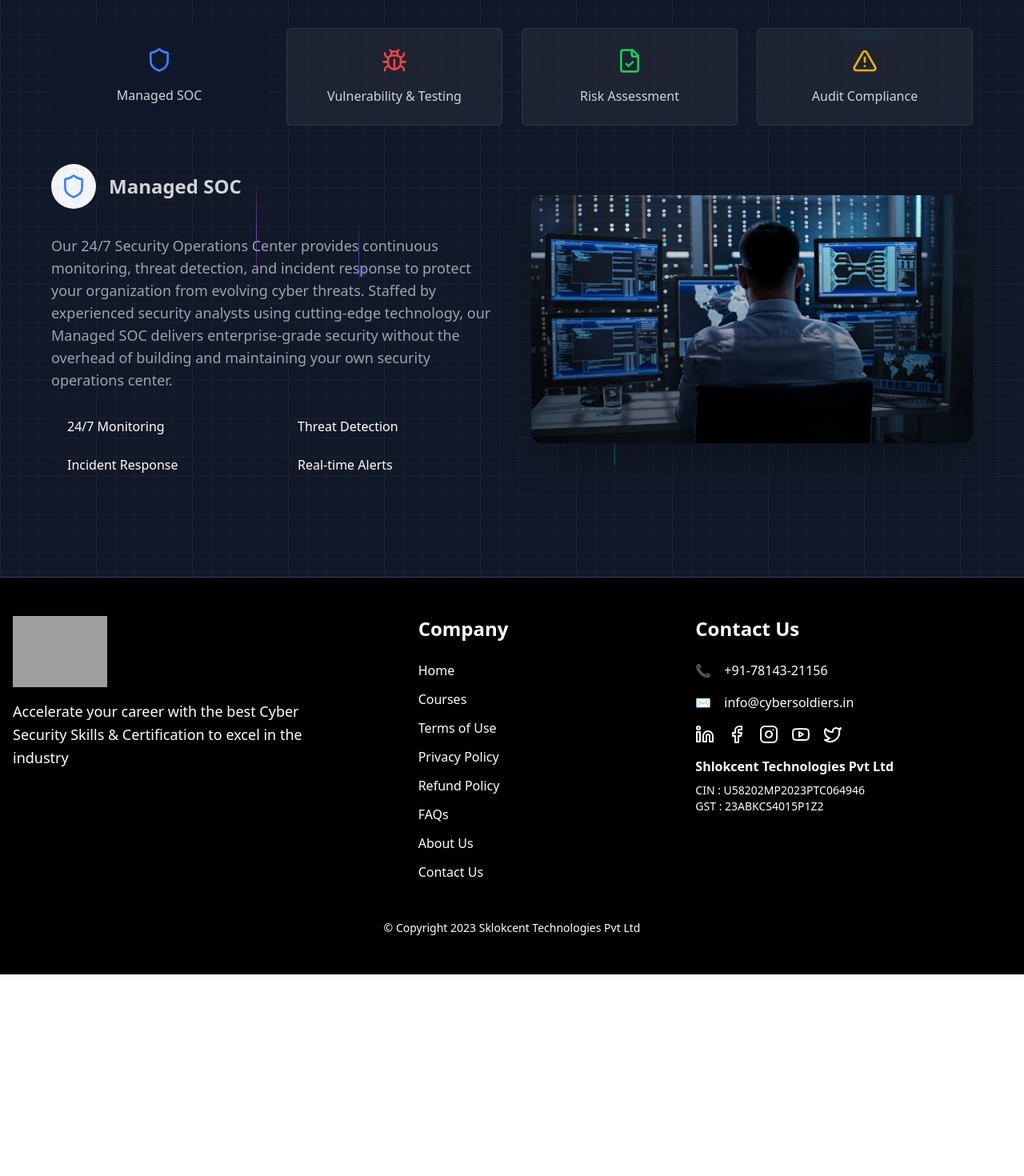
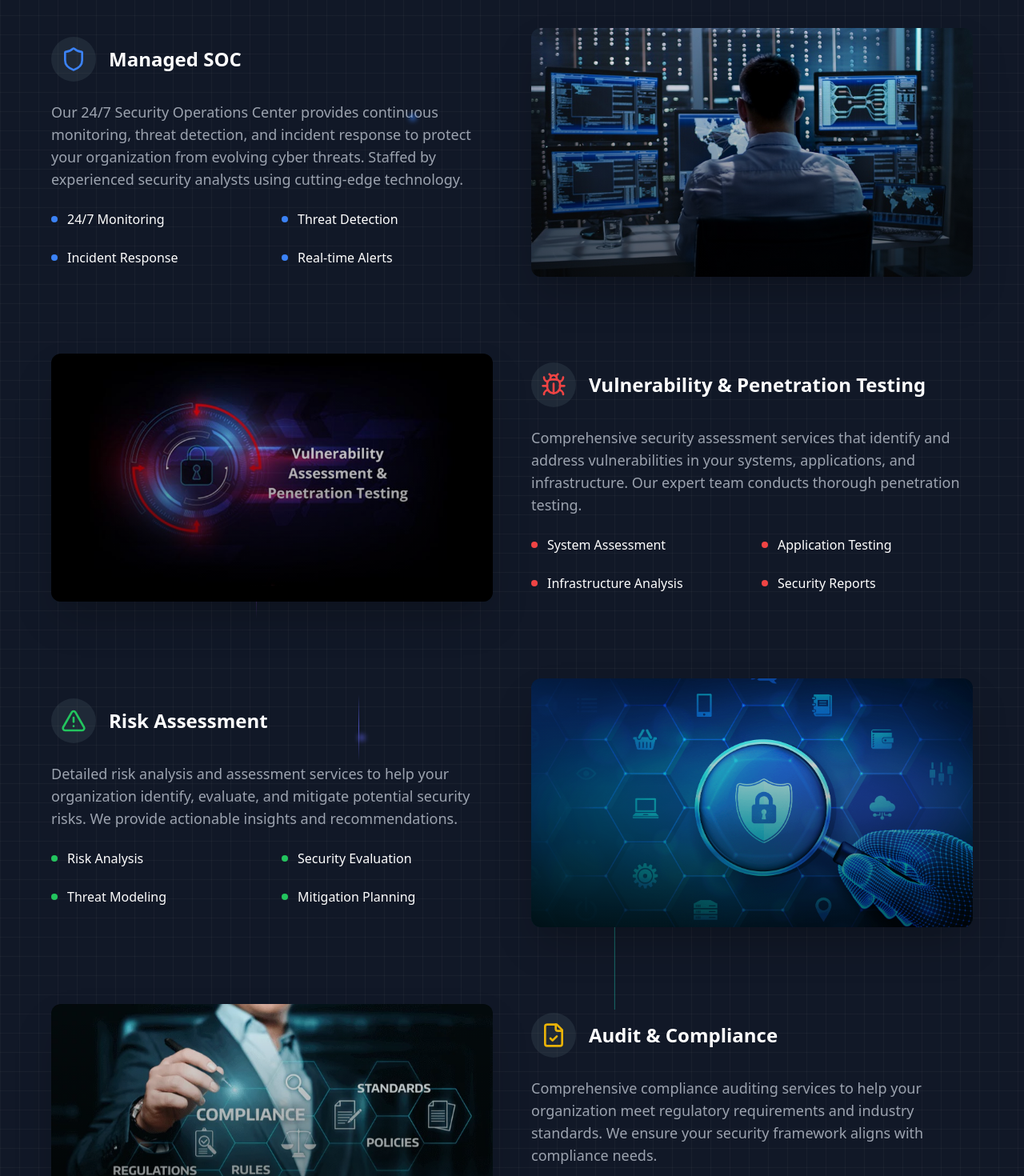
Before and after one commit to Devmangrani/Cyber-Soilders, a React (Vite) app: page /services in a window 1280 px wide. Shown: the part 900-2370 px from the top of the page at 80% size. Before the commit the page ends 2118 px from the top, so only its background shows below. Built offline with nearby package versions, Linux system fonts and the light colour scheme; grey boxes are pictures that could not be loaded.

Commit message:
Updated services section

```diff
--- a/src/App.jsx
+++ b/src/App.jsx
@@ -13,7 +13,7 @@ import Training from "@/components/training"
 import About from "@/components/about"
 import Contact from "@/components/contact"
 import Careers from "@/components/careers"
-import Hire from "@/components/hire"
+// import Hire from "@/components/hire"
 import ScrollToTop from "@/components/scroll-to-top"
 import Testimonials from "@/components/testimonials"
 import Affiliations from "@/components/Affiliations"
@@ -46,7 +46,7 @@ export default function App() {
             <Route path="/about" element={<About />} />
             <Route path="/contact" element={<Contact />} />
             <Route path="/careers" element={<Careers />} />
-            <Route path="/hire" element={<Hire />} />
+            {/* <Route path="/hire" element={<Hire />} /> */}
           </Routes>
         </main>
         <Footer />
--- a/src/components/header.jsx
+++ b/src/components/header.jsx
@@ -110,7 +110,7 @@ export default function Header() {
               className="block text-sm font-medium transition-colors hover:text-primary py-2"
               onClick={() => setIsMenuOpen(false)}
             >
-              Hire
+              {/* Hire */}
             </Link>
             <Link
               to="/contact"
--- a/src/components/services.jsx
+++ b/src/components/services.jsx
@@ -417,9 +417,8 @@ export default function Services() {
         {/* Services Selection Section */}
         <section
           ref={addToRefs}
-          className="w-full py-20 md:py-32 bg-gray-900 relative overflow-hidden opacity-0 translate-y-4 duration-700 ease-out"
+          className="w-full py-20 md:py-32 bg-gray-900 relative overflow-hidden"
         >
-          {/* Background gradient */}
           <GridBackground />
 
           <div className="container px-4 md:px-6 max-w-[1200px] mx-auto">
@@ -433,110 +432,119 @@ export default function Services() {
                 Tailored Solutions
               </div>
               <h2 className="text-3xl font-bold tracking-tighter mb-4 text-white">
-                Select Your Security Need
+                Our Services
               </h2>
             </motion.div>
 
-            <div className="grid grid-cols-1 sm:grid-cols-2 lg:grid-cols-2 xl:grid-cols-4 gap-6 mb-12">
-              {services.map((service, index) => (
-                <motion.div
-                  key={service.id}
-                  initial={{ opacity: 0, y: 20 }}
-                  animate={{ opacity: 1, y: 0 }}
-                  transition={{ duration: 0.3, delay: index * 0.1 }}
-                >
-                  <Button
-                    variant={selectedService === service.id ? "default" : "outline"}
-                    className={`h-auto py-6 px-6 w-full text-base relative overflow-hidden ${
-                      selectedService === service.id
-                        ? "bg-primary text-white"
-                        : "bg-white/5 backdrop-blur-sm border border-gray-200/10 hover:bg-white/10"
-                    }`}
-                    onClick={() => setSelectedService(service.id)}
-                  >
-                    <span className="relative z-10 flex flex-col items-center justify-center gap-4 text-white">
-                      <motion.div className={service.color}>
-                        {service.icon}
-                      </motion.div>
-                      <span className="text-gray-300">{service.title}</span>
-                    </span>
-                  </Button>
-                </motion.div>
-              ))}
-            </div>
-
-            <AnimatePresence mode="wait">
-              <motion.div
-                key={selectedService}
-                initial={{ opacity: 0, y: 20 }}
-                animate={{ opacity: 1, y: 0 }}
-                exit={{ opacity: 0, y: -20 }}
-                transition={{ duration: 0.5 }}
-                className="grid grid-cols-1 lg:grid-cols-2 gap-12 items-center"
-              >
-                <div className="space-y-8">
-                  <motion.div
-                    initial={{ opacity: 0, x: -20 }}
-                    animate={{ opacity: 1, x: 0 }}
-                    transition={{ delay: 0.2 }}
-                    className="flex items-center gap-4"
-                  >
-                    <motion.div
-                      className={`p-3 rounded-full bg-gray-100 dark:bg-gray-800 ${
-                        services.find(s => s.id === selectedService)?.color
-                      }`}
-                    >
-                      {services.find(s => s.id === selectedService)?.icon}
-                    </motion.div>
-                    <h3 className="text-2xl font-bold text-gray-300">
-                      {services.find(s => s.id === selectedService)?.title}
-                    </h3>
-                  </motion.div>
-
-                  <motion.p
-                    initial={{ opacity: 0 }}
-                    animate={{ opacity: 1 }}
-                    transition={{ delay: 0.3 }}
-                    className="text-lg text-gray-400"
-                  >
-                    {services.find(s => s.id === selectedService)?.description}
-                  </motion.p>
-
-                  <motion.div
-                    initial={{ opacity: 0, y: 20 }}
-                    animate={{ opacity: 1, y: 0 }}
-                    transition={{ delay: 0.4 }}
-                    className="grid grid-cols-2 gap-6"
-                  >
-                    {services.find(s => s.id === selectedService)?.features.map((feature, index) => (
-                      <div
-                        key={index}
-                        className="flex items-center gap-3"
-                      >
-                        <div className="h-2 w-2 rounded-full bg-primary" />
-                        <span className="text-base text-white">
-                          {feature}
-                        </span>
+            <div className="space-y-24">
+              {/* Managed SOC Section */}
+              <div className="grid grid-cols-1 lg:grid-cols-2 gap-12 items-center">
+                <div className="space-y-6 order-2 lg:order-1">
+                  <div className="flex items-center gap-4">
+                    <div className="p-3 rounded-full bg-gray-800 text-blue-500">
+                      <Shield className="h-8 w-8" />
+                    </div>
+                    <h3 className="text-2xl font-bold text-white">Managed SOC</h3>
+                  </div>
+                  <p className="text-lg text-gray-400">
+                    Our 24/7 Security Operations Center provides continuous monitoring, threat detection, and incident response to protect your organization from evolving cyber threats. Staffed by experienced security analysts using cutting-edge technology.
+                  </p>
+                  <div className="grid grid-cols-2 gap-6">
+                    {["24/7 Monitoring", "Threat Detection", "Incident Response", "Real-time Alerts"].map((feature, index) => (
+                      <div key={index} className="flex items-center gap-3">
+                        <div className="h-2 w-2 rounded-full bg-blue-500" />
+                        <span className="text-base text-white">{feature}</span>
                       </div>
                     ))}
-                  </motion.div>
+                  </div>
                 </div>
+                <div className="relative aspect-video rounded-xl overflow-hidden shadow-2xl order-1 lg:order-2">
+                  <img src={ManagedSOC} alt="Managed SOC" className="object-cover w-full h-full" />
+                  <div className="absolute inset-0 bg-gradient-to-t from-black/60 via-black/30 to-transparent" />
+                </div>
+              </div>
 
-                <motion.div
-                  initial={{ opacity: 0, scale: 0.95 }}
-                  animate={{ opacity: 1, scale: 1 }}
-                  transition={{ delay: 0.3 }}
-                  className="relative aspect-video rounded-xl overflow-hidden shadow-2xl"
-                >
-                  <img
-                    alt={services.find(s => s.id === selectedService)?.title}
-                    className="object-cover w-full h-full"
-                    src={services.find(s => s.id === selectedService)?.image}
-                  />
+              {/* VAPT Section */}
+              <div className="grid grid-cols-1 lg:grid-cols-2 gap-12 items-center">
+                <div className="space-y-6 order-2 lg:order-2">
+                  <div className="flex items-center gap-4">
+                    <div className="p-3 rounded-full bg-gray-800 text-red-500">
+                      <Bug className="h-8 w-8" />
+                    </div>
+                    <h3 className="text-2xl font-bold text-white">Vulnerability & Penetration Testing</h3>
+                  </div>
+                  <p className="text-lg text-gray-400">
+                    Comprehensive security assessment services that identify and address vulnerabilities in your systems, applications, and infrastructure. Our expert team conducts thorough penetration testing.
+                  </p>
+                  <div className="grid grid-cols-2 gap-6">
+                    {["System Assessment", "Application Testing", "Infrastructure Analysis", "Security Reports"].map((feature, index) => (
+                      <div key={index} className="flex items-center gap-3">
+                        <div className="h-2 w-2 rounded-full bg-red-500" />
+                        <span className="text-base text-white">{feature}</span>
+                      </div>
+                    ))}
+                  </div>
+                </div>
+                <div className="relative aspect-video rounded-xl overflow-hidden shadow-2xl order-1 lg:order-1">
+                  <img src={Vulnerability} alt="Vulnerability Assessment" className="object-cover w-full h-full" />
                   <div className="absolute inset-0 bg-gradient-to-t from-black/60 via-black/30 to-transparent" />
-                </motion.div>
-              </motion.div>
-            </AnimatePresence>
+                </div>
+              </div>
+
+              {/* Risk Assessment Section */}
+              <div className="grid grid-cols-1 lg:grid-cols-2 gap-12 items-center">
+                <div className="space-y-6 order-2 lg:order-1">
+                  <div className="flex items-center gap-4">
+                    <div className="p-3 rounded-full bg-gray-800 text-green-500">
+                      <AlertTriangle className="h-8 w-8" />
+                    </div>
+                    <h3 className="text-2xl font-bold text-white">Risk Assessment</h3>
+                  </div>
+                  <p className="text-lg text-gray-400">
+                    Detailed risk analysis and assessment services to help your organization identify, evaluate, and mitigate potential security risks. We provide actionable insights and recommendations.
+                  </p>
+                  <div className="grid grid-cols-2 gap-6">
+                    {["Risk Analysis", "Security Evaluation", "Threat Modeling", "Mitigation Planning"].map((feature, index) => (
+                      <div key={index} className="flex items-center gap-3">
+                        <div className="h-2 w-2 rounded-full bg-green-500" />
+                        <span className="text-base text-white">{feature}</span>
+                      </div>
+                    ))}
+                  </div>
+                </div>
+                <div className="relative aspect-video rounded-xl overflow-hidden shadow-2xl order-1 lg:order-2">
+                  <img src={RiskAssessment} alt="Risk Assessment" className="object-cover w-full h-full" />
+                  <div className="absolute inset-0 bg-gradient-to-t from-black/60 via-black/30 to-transparent" />
+                </div>
+              </div>
+
+              {/* Audit Compliance Section */}
+              <div className="grid grid-cols-1 lg:grid-cols-2 gap-12 items-center">
+                <div className="space-y-6 order-2 lg:order-2">
+                  <div className="flex items-center gap-4">
+                    <div className="p-3 rounded-full bg-gray-800 text-yellow-500">
+                      <FileCheck className="h-8 w-8" />
+                    </div>
+                    <h3 className="text-2xl font-bold text-white">Audit & Compliance</h3>
+                  </div>
+                  <p className="text-lg text-gray-400">
+                    Comprehensive compliance auditing services to help your organization meet regulatory requirements and industry standards. We ensure your security framework aligns with compliance needs.
+                  </p>
+                  <div className="grid grid-cols-2 gap-6">
+                    {["Compliance Auditing", "Policy Review", "Standards Alignment", "Regulatory Support"].map((feature, index) => (
+                      <div key={index} className="flex items-center gap-3">
+                        <div className="h-2 w-2 rounded-full bg-yellow-500" />
+                        <span className="text-base text-white">{feature}</span>
+                      </div>
+                    ))}
+                  </div>
+                </div>
+                <div className="relative aspect-video rounded-xl overflow-hidden shadow-2xl order-1 lg:order-1">
+                  <img src={AuditCompliance} alt="Audit Compliance" className="object-cover w-full h-full" />
+                  <div className="absolute inset-0 bg-gradient-to-t from-black/60 via-black/30 to-transparent" />
+                </div>
+              </div>
+            </div>
           </div>
         </section>
       </div>
```
